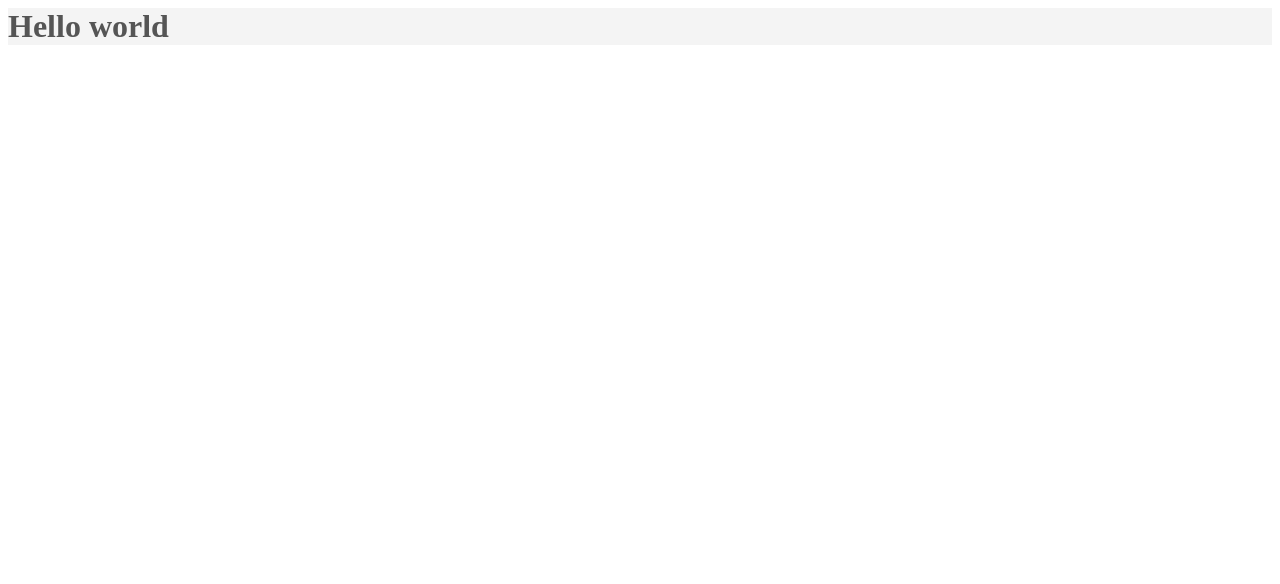
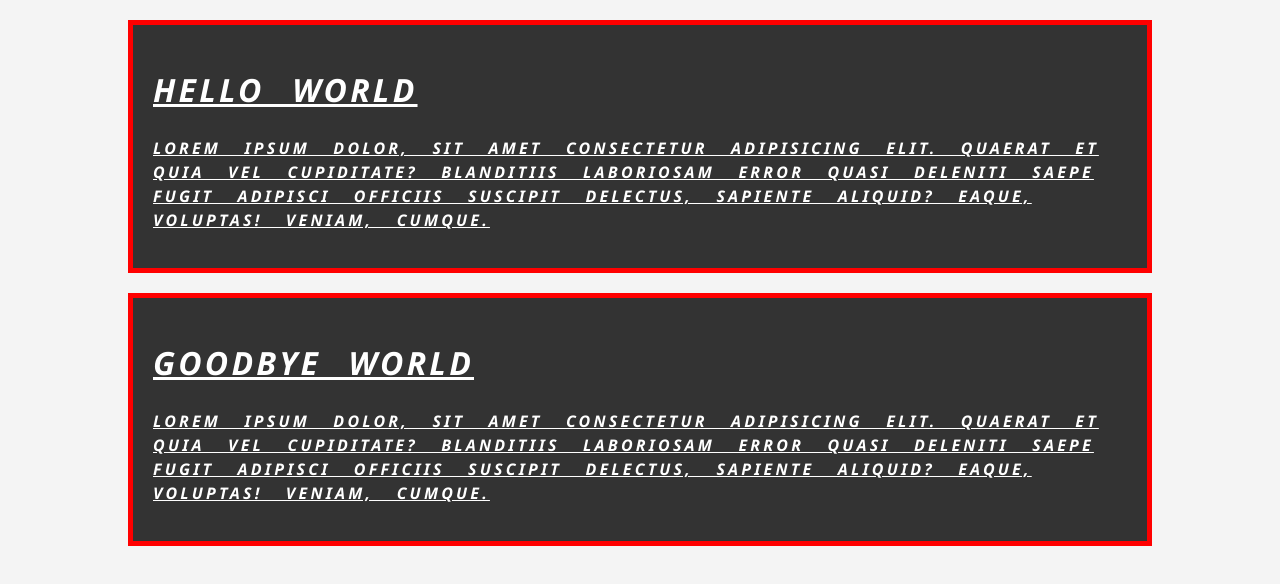
Before and after one commit to Opeoluwa-Fatunmbi/css-crash-course, a plain HTML site: page index.html in a window 1280 px wide. Drawn offline with Linux system fonts and the light colour scheme.

Commit message:
[Add]CSS Styling

```diff
--- a/css/style.css
+++ b/css/style.css
@@ -1,4 +1,63 @@
-h1{
+/*
+*{
+    margin: 0;
+    padding: 0;
+}
+*/
+
+
+body{
     color: #555555;
     background-color: #f4f4f4;
+
+    font-family: Arial, Helvetica, sans-serif;
+    font-size: 16px;
+    font-weight: bold;
+    line-height: 1.5;
+    margin: 0;
 }
+
+
+.container{
+    width: 80%;
+    margin: auto;
+}
+
+
+.box-1{
+    background-color: #333;
+    color: #fff;
+
+    border: 5px solid red;
+
+    padding: 20px;
+    margin-top: 20px;
+    margin: 20px 0;
+
+    font-family: 'Segoe UI', Tahoma, Geneva, Verdana, sans-serif;
+    font-weight: 800;
+    font-style: italic;
+    text-decoration: underline;
+    text-transform: uppercase;
+    letter-spacing: 0.2em;
+    word-spacing: 1em;
+}
+
+.box-2{
+    background-color: #333;
+    color: #fff;
+
+    border: 5px solid red;
+
+    padding: 20px;
+    margin-top: 20px;
+    margin: 20px 0;
+
+    font-family: 'Segoe UI', Tahoma, Geneva, Verdana, sans-serif;
+    font-weight: 800;
+    font-style: italic;
+    text-decoration: underline;
+    text-transform: uppercase;
+    letter-spacing: 0.2em;
+    word-spacing: 1em;
+}
--- a/index.html
+++ b/index.html
@@ -6,6 +6,26 @@
     <link rel="stylesheet" href="css/style.css">
 </head>
 <body>
-    <h1>Hello world</h1>
+    <div class="container">
+        <div class="box-1">
+            <h1>Hello world</h1>
+            <p>
+                Lorem ipsum dolor, sit amet consectetur adipisicing elit. Quaerat et
+                quia vel cupiditate? Blanditiis laboriosam error quasi deleniti
+                saepe fugit adipisci officiis suscipit delectus, sapiente aliquid?
+                Eaque, voluptas! Veniam, cumque.
+            </p>
+        </div>
+
+        <div class="box-2">
+            <h1>Goodbye world</h1>
+            <p>
+                Lorem ipsum dolor, sit amet consectetur adipisicing elit. Quaerat et
+                quia vel cupiditate? Blanditiis laboriosam error quasi deleniti
+                saepe fugit adipisci officiis suscipit delectus, sapiente aliquid?
+                Eaque, voluptas! Veniam, cumque.
+            </p>
+        </div>
+    </div>
 </body>
 </html>
```
